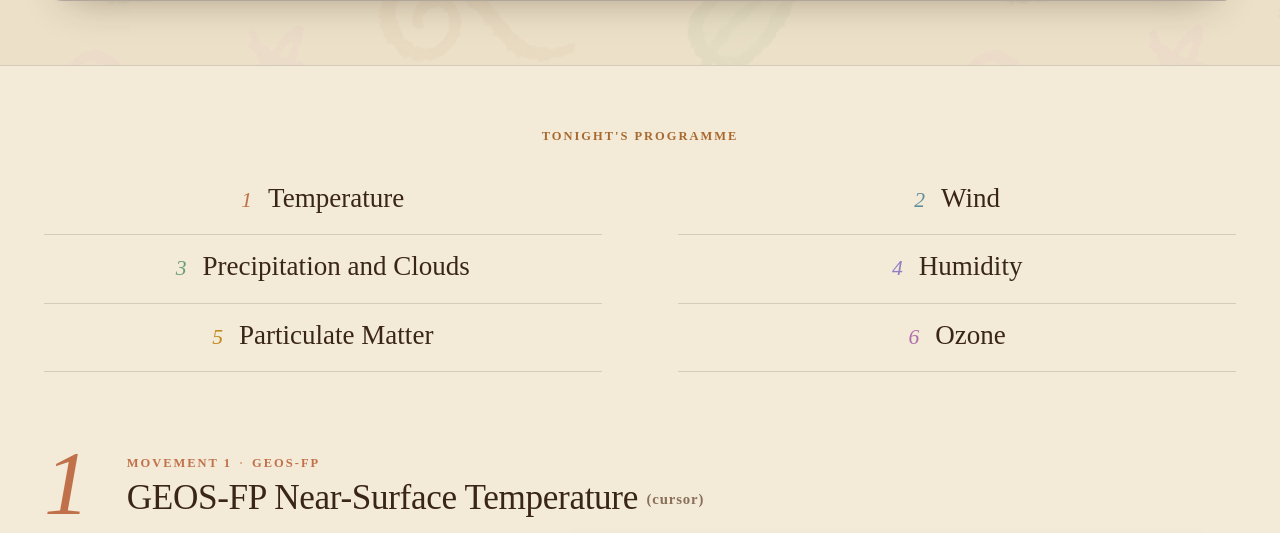
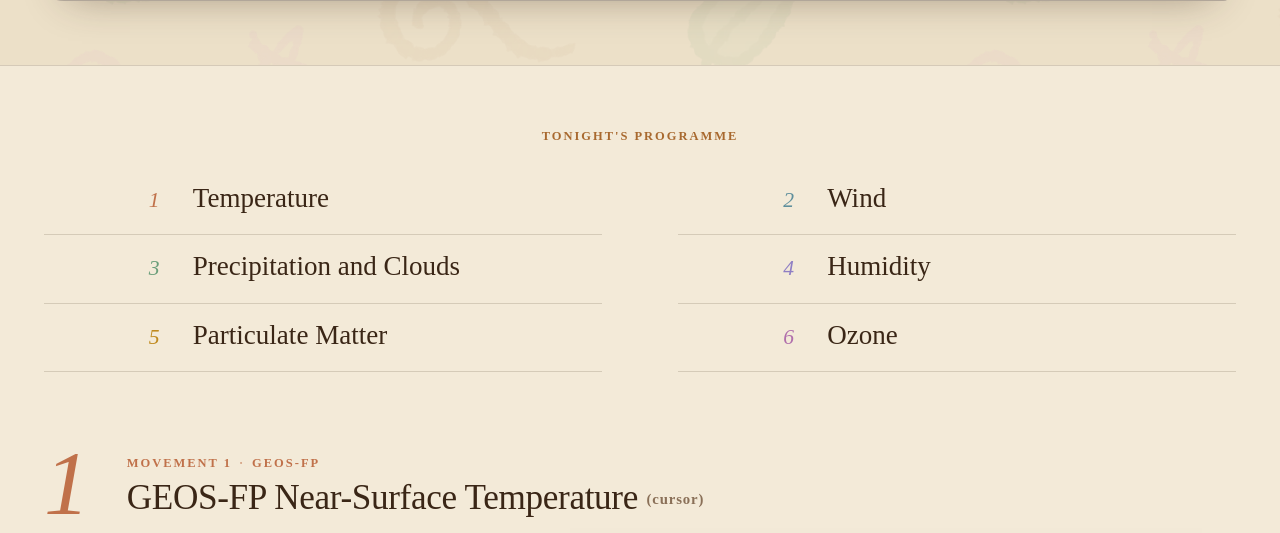
Before and after one commit to sha22kin/earthorchestra, a Laravel app: page / in a window 1280 px wide. Shown: the part 2435-2968 px from the top of the page. Run offline with Laravel 12, Linux system fonts and the light colour scheme; data comes from the database, SQL or seed files in the repository; style sheets or scripts are compiled from the project's sources.

Commit message:
Programme: align numbers and names in a centred block

```diff
--- a/resources/css/home.css
+++ b/resources/css/home.css
@@ -209,10 +209,11 @@
     counter-reset: none;
 }
 .programme__list a {
-    display: flex;
+    display: grid;
+    grid-template-columns: 2rem minmax(0, 19rem);
+    justify-content: center;
     align-items: baseline;
-    justify-content: center;
-    gap: 1rem;
+    gap: 0.75rem;
     padding: 1rem 0;
     border-bottom: 1px solid var(--line);
     text-decoration: none;
@@ -234,6 +235,7 @@
 
 @media (max-width: 760px) {
     .programme__list { grid-template-columns: 1fr; }
+    .programme__list a { grid-template-columns: 1.5rem minmax(0, 14rem); }
 }
 
 .page-home .site-nav:not(.is-scrolled):not(.is-open) .site-nav__links a {
```
Also changed, not shown: 3 other files.
